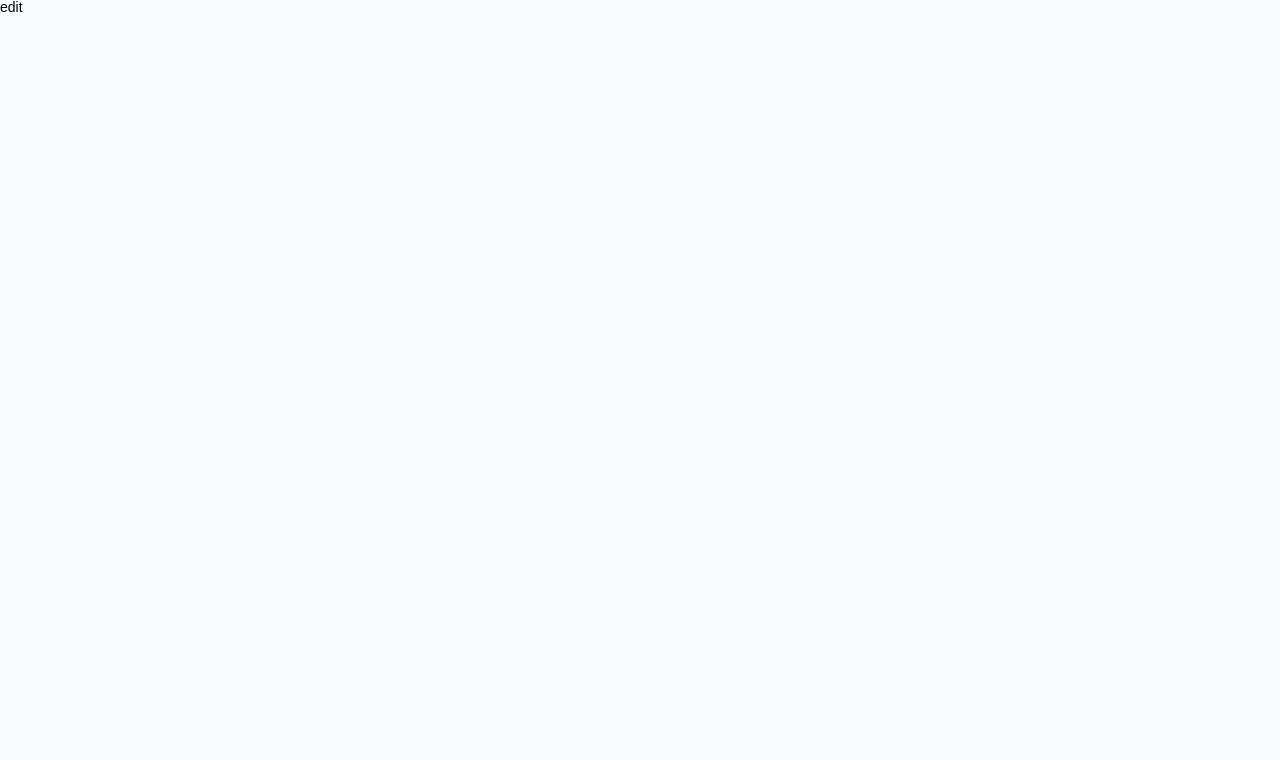
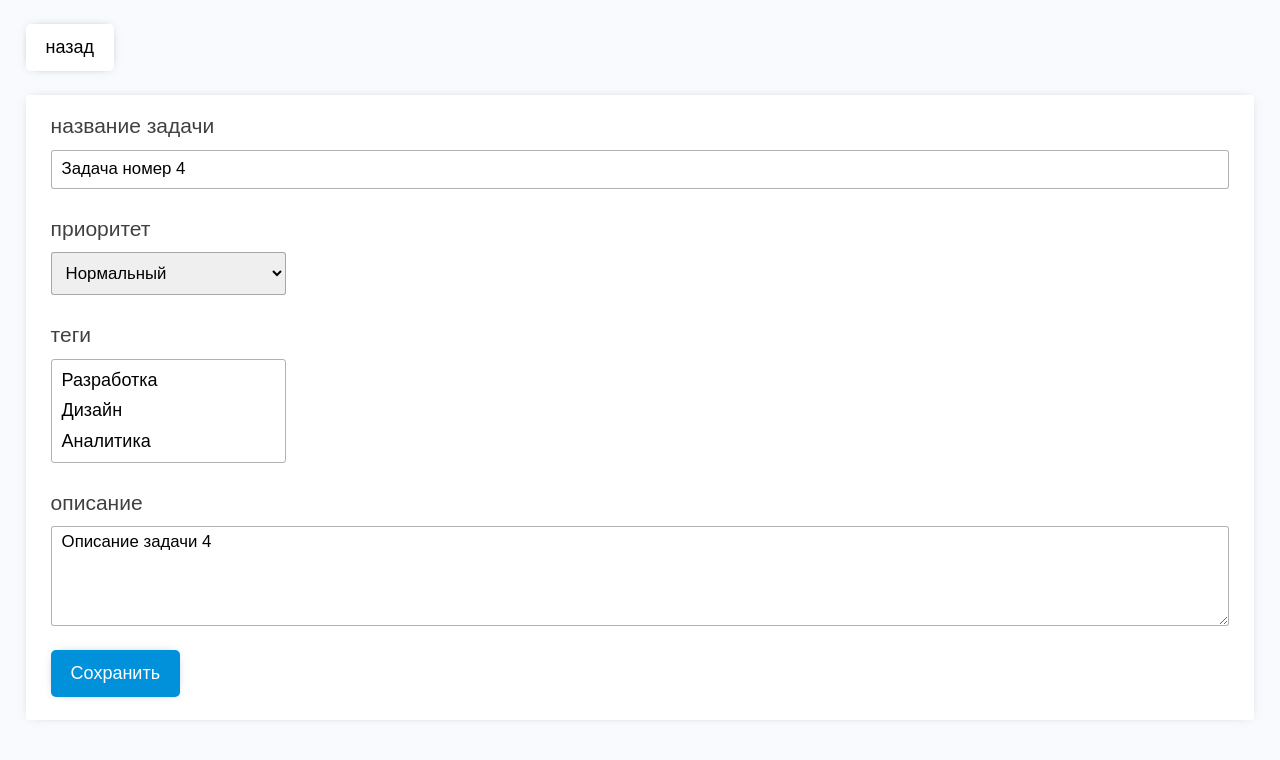
Before and after one commit to misbiheyv/testExerciseVLRU, a Vue app in the folder client/: page /edit in a window 1280 px wide. Shown: the top 760 px of the page. Built offline with nearby package versions, Linux system fonts and the light colour scheme.

Commit message:
Finished main steps of layout design

```diff
--- a/client/src/components/Button.vue
+++ b/client/src/components/Button.vue
@@ -21,6 +21,5 @@
     -webkit-box-shadow: 0px 0px 10px -6px rgba(34, 60, 80, 0.8);
     -moz-box-shadow: 0px 0px 10px -6px rgba(34, 60, 80, 0.8);
     box-shadow: 0px 0px 10px -6px rgba(34, 60, 80, 0.8);
-
 }
 </style>
--- a/client/src/views/TaskEdit.vue
+++ b/client/src/views/TaskEdit.vue
@@ -1,13 +1,104 @@
 <template>
-    <div>edit</div>
+    <div class="edit__wrapper">
+        <header class="edit__header">
+            <my-button class="">назад</my-button>
+        </header>
+        <div class="edit__content">
+            <div class="card-container">
+                <div class="card-label-title">название задачи</div>
+                <input type="text" value="Задача номер 4" class="info-block title__input">
+                <div class="card-label-title">приоритет</div>
+                <select class="select-priority" name="select">
+                    <option value="value1">Высокий</option>
+                    <option value="value2" selected>Нормальный</option>
+                    <option value="value3">Низкий</option>
+                </select>
+                <div class="card-label-title">теги</div>
+                <ul class="scrollable-list">
+                    <li>Разработка</li>
+                    <li>Дизайн</li>
+                    <li>Аналитика</li>
+                </ul>
+                <div class="card-label-title">описание</div>
+                <textarea class="description_input">Описание задачи 4</textarea>
+                <footer class="card__footer">
+                    <my-button class="action-btn">Сохранить</my-button>
+                </footer>
+            </div>
+        </div>
+    </div>
 </template>
 
 <script>
+import MyButton from '../components/Button.vue'
+
 export default {
-
+    components: { MyButton }
 }
 </script>
 
 <style scoped>
+.edit__wrapper {
+    display: flex;
+    width: 100%;
+    flex-direction: column;
+    padding: 3vh 2vw;
+}
+
+.edit__header {
+    margin-bottom: 3vh;
+}
+
+.title__input {
+    padding: 5px 10px;
+    border-radius: 3px;
+    border: solid 1px rgba(0, 0, 0, .3);
+}
+
+.select-priority {
+    padding: 10px 10px;
+    border: solid 1px rgba(0, 0, 0, .3);
+    border-radius: 3px;
+    font-size: 1.2em;
+    width: 20%
+}
+
+.description_input {
+    padding: 5px 10px;
+    border-radius: 3px;
+    font-size: 1.2em;
+    border: solid 1px rgba(0, 0, 0, .3);
+    resize: vertical;
+    height: 100px;
+}
+
+.card-container>*:nth-child(even) {
+    margin-bottom: 3vh;
+}
+
+.card-container>*:nth-child(odd) {
+    margin-bottom: 1vh;
+}
+
+.scrollable-list {
+    max-height: 200px;
+    width: 20%;
+    overflow:hidden;
+    overflow-y:scroll;
+    border: solid 1px rgba(0, 0, 0, .3);
+    padding: 5px 10px;
+    font-size: 18px;
+    line-height: 170%;
+    border-radius: 3px;
+}
+
+.scrollable-list>li {
+    /* border-bottom: solid 1px black; */
+    cursor: pointer;
+}
+
+.scrollable-list>li:last-child {
+    border: none;
+}
 
 </style>
```
